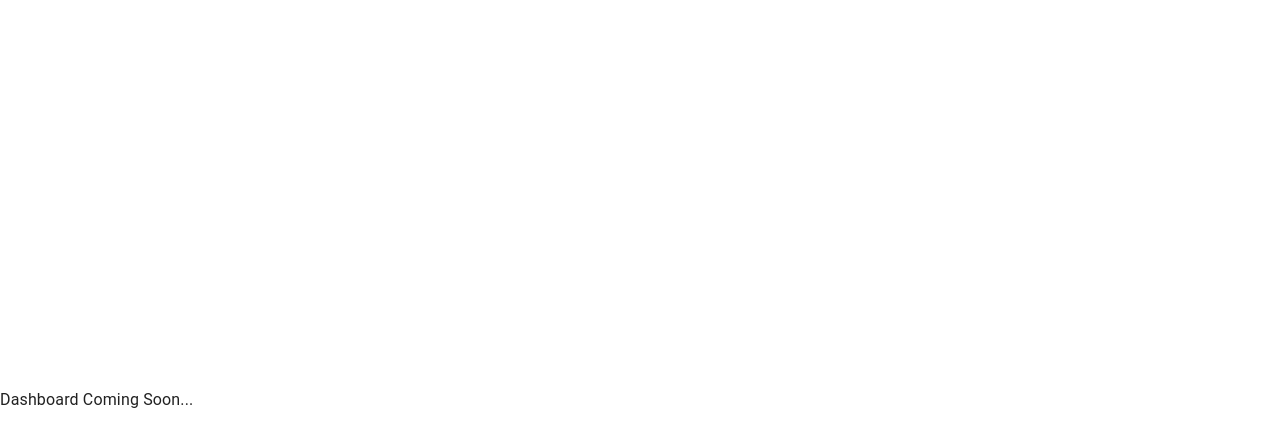
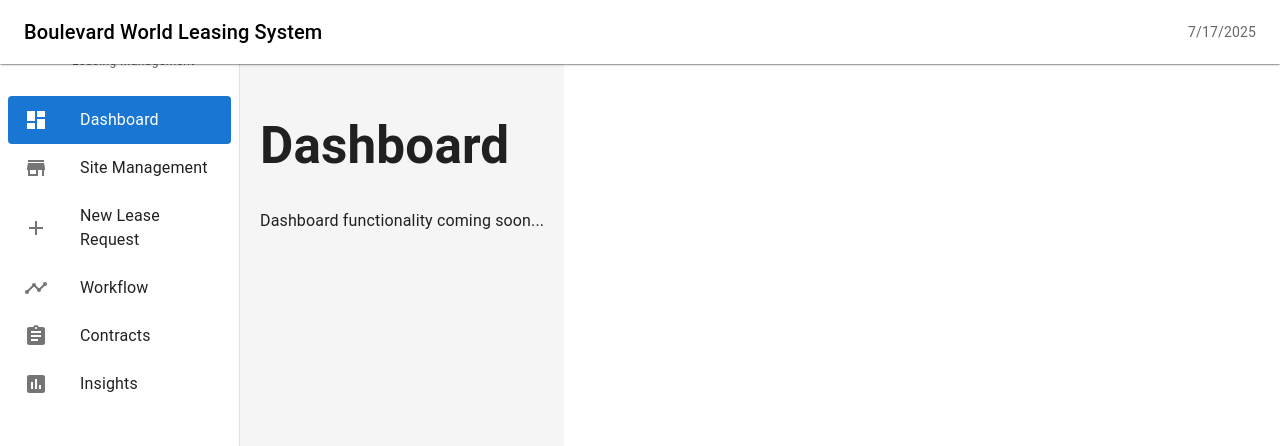
Before and after one commit to msufyanabbas/smart-lease-management-system, a React (Vite) app: page / in a window 1280 px wide. Shown: the top 446 px of the page. Built offline with nearby package versions, Linux system fonts and the light colour scheme; some icons are missing.

Commit message:
Updated App component to use Layout and segregated react query and routes files

```diff
--- a/src/App.jsx
+++ b/src/App.jsx
@@ -1,34 +1,11 @@
 import { BrowserRouter as Router, Routes, Route } from 'react-router-dom';
-import { ThemeProvider, createTheme } from '@mui/material/styles';
-import { CssBaseline } from '@mui/material';
-import { QueryClient, QueryClientProvider } from '@tanstack/react-query';
-
-const theme = createTheme({
-  palette: {
-    primary: {
-      main: '#1976d2',
-    },
-    secondary: {
-      main: '#dc004e',
-    },
-  },
-});
-
-const queryClient = new QueryClient({
-  defaultOptions: {
-    queries: {
-      refetchOnWindowFocus: false,
-      retry: 1,
-      staleTime: 5 * 60 * 1000,
-    },
-  },
-});
-
-
-// I have added the below components for testing the routing component, I will create the real components later:
-const Dashboard = () => <div>Dashboard Coming Soon...</div>;
-const SiteManagement = () => <div>Site Management Coming Soon...</div>;
-const LeaseRequest = () => <div>Lease Request Coming Soon...</div>;
+import { ThemeProvider, CssBaseline } from '@mui/material';
+import { QueryClientProvider } from '@tanstack/react-query';
+import Layout from './components/Common/Layout';
+import { appRoutes } from './routes';
+import queryClient from './lib/ReactQuery';
+import theme from './theme';
+import { Toaster } from 'react-hot-toast';
 
 function App() {
   return (
@@ -36,13 +13,14 @@ function App() {
       <ThemeProvider theme={theme}>
         <CssBaseline />
         <Router>
-          <div className="App">
+          <Layout>
+            <Toaster position="top-right" />
             <Routes>
-              <Route path="/" element={<Dashboard />} />
-              <Route path="/sites" element={<SiteManagement />} />
-              <Route path="/lease-request" element={<LeaseRequest />} />
+              {appRoutes.map(({ path, element }) => (
+                <Route key={path} path={path} element={element} />
+              ))}
             </Routes>
-          </div>
+          </Layout>
         </Router>
       </ThemeProvider>
     </QueryClientProvider>
--- /dev/null
+++ b/src/lib/ReactQuery.js
@@ -0,0 +1,13 @@
+import { QueryClient } from '@tanstack/react-query';
+
+const queryClient = new QueryClient({
+  defaultOptions: {
+    queries: {
+      refetchOnWindowFocus: false,
+      retry: 1,
+      staleTime: 5 * 60 * 1000,
+    },
+  },
+});
+
+export default queryClient;
--- /dev/null
+++ b/src/routes.jsx
@@ -0,0 +1,52 @@
+// I have added the below components for testing the routing component, I will create the real components later:
+const Dashboard = () => (
+  <div style={{ padding: '20px' }}>
+    <h1>Dashboard</h1>
+    <p>Dashboard functionality coming soon...</p>
+  </div>
+);
+
+const SiteManagement = () => (
+  <div style={{ padding: '20px' }}>
+    <h1>Site Management</h1>
+    <p>Site management functionality coming soon...</p>
+  </div>
+);
+
+const LeaseRequest = () => (
+  <div style={{ padding: '20px' }}>
+    <h1>New Lease Request</h1>
+    <p>Lease request form coming soon...</p>
+  </div>
+);
+
+const Workflow = () => (
+  <div style={{ padding: '20px' }}>
+    <h1>Workflow Tracker</h1>
+    <p>Workflow tracking coming soon...</p>
+  </div>
+);
+
+const Contracts = () => (
+  <div style={{ padding: '20px' }}>
+    <h1>Contracts</h1>
+    <p>Contract management coming soon...</p>
+  </div>
+);
+
+const Insights = () => (
+  <div style={{ padding: '20px' }}>
+    <h1>Operational Insights</h1>
+    <p>Analytics and insights coming soon...</p>
+  </div>
+);
+
+
+export const appRoutes = [
+  { path: '/', element: <Dashboard /> },
+  { path: '/sites', element: <SiteManagement /> },
+  { path: '/lease-request', element: <LeaseRequest /> },
+  { path: '/workflow', element: <Workflow /> },
+  { path: '/contracts', element: <Contracts /> },
+  { path: '/insights', element: <Insights /> },
+];
--- /dev/null
+++ b/src/theme.js
@@ -0,0 +1,10 @@
+import { createTheme } from '@mui/material/styles';
+
+const theme = createTheme({
+  palette: {
+    primary: { main: '#1976d2' },
+    secondary: { main: '#dc004e' },
+  },
+});
+
+export default theme;
```
